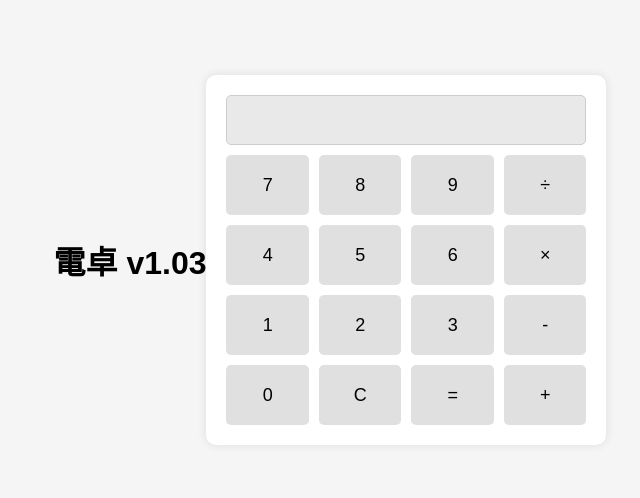
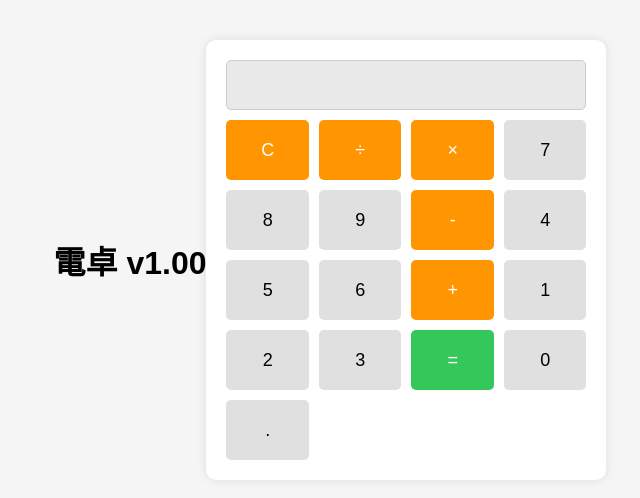
Before and after one commit to fjtsnc/Calc, a plain HTML site: page index.html in a window 1280 px wide. Shown: the part 140-638 px from the top of the page, without its empty margins (310-950 px from the left). Drawn offline with Linux system fonts and the light colour scheme.

Commit message:
Update index.html

```diff
--- a/index.html
+++ b/index.html
@@ -2,31 +2,32 @@
 <html lang="ja">
 <head>
     <meta charset="UTF-8">
-    <title>電卓 v1.03</title>
+    <title>電卓 v1.00</title>
     <meta name="viewport" content="width=device-width, initial-scale=1.0">
     <link rel="stylesheet" href="styles.css">
 </head>
 <body>
-    <h1>電卓 v1.03</h1>
+    <h1>電卓 v1.00</h1>
     <div class="calculator">
         <input type="text" class="display" disabled>
         <div class="buttons">
+            <button value="C" class="operator">C</button>
+            <button value="÷" class="operator">÷</button>
+            <button value="×" class="operator">×</button>
             <button value="7">7</button>
             <button value="8">8</button>
             <button value="9">9</button>
-            <button value="÷">÷</button>
+            <button value="-" class="operator">-</button>
             <button value="4">4</button>
             <button value="5">5</button>
             <button value="6">6</button>
-            <button value="×">×</button>
+            <button value="+" class="operator">+</button>
             <button value="1">1</button>
             <button value="2">2</button>
             <button value="3">3</button>
-            <button value="-">-</button>
-            <button value="0">0</button>
-            <button value="C">C</button>
-            <button value="=">=</button>
-            <button value="+">+</button>
+            <button value="=" class="equal">=</button>
+            <button value="0" class="zero">0</button>
+            <button value="." class="decimal">.</button>
         </div>
     </div>
     <script src="script.js"></script>
```
